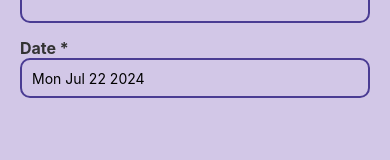
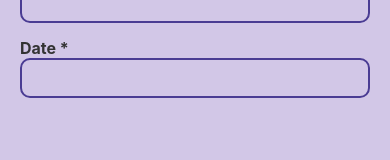
Before and after one commit to cold-flatwhite/assignment2, a React Native app: screen /AddDiet in a window 390 px wide. Shown: the part 281-441 px from the top of the page. Built offline with nearby package versions, Linux system fonts and the light colour scheme.

Commit message:
Implemented conditional title display: "Edit" for editing mode and "Add" for adding new diet entries. For both Activity and Diet

```diff
--- a/screens/AddActivityScreen.js
+++ b/screens/AddActivityScreen.js
@@ -8,7 +8,7 @@ import { AntDesign } from '@expo/vector-icons';
 import Checkbox from 'expo-checkbox';
 
 const AddActivityScreen = ({ route, navigation }) => {
-  const { item } = route.params || {}; // Handle if no item is passed (i.e., add mode)
+  const { item } = route.params || {};
   const { addActivity, updateActivity, removeActivity } = useActivity();
 
   const [activityType, setActivityType] = useState(item ? item.itemType : null);
@@ -28,6 +28,7 @@ const AddActivityScreen = ({ route, navigation }) => {
 
   useEffect(() => {
     navigation.setOptions({
+      title: 'Edit',
       headerRight: () => (
         item ? (
           <PressableButton
--- a/screens/AddDietScreen.js
+++ b/screens/AddDietScreen.js
@@ -7,14 +7,14 @@ import { AntDesign } from "@expo/vector-icons";
 import Checkbox from "expo-checkbox";
 
 const DietScreen = ({ route, navigation }) => {
-  const { item } = route.params || {}; // item 为 undefined 时处理添加模式
+  const { item } = route.params || {};
 
   const { addDiet, removeDiet, updateDiet } = useDiet();
   const [dietDescription, setDietDescription] = useState(
     item ? item.itemType : ""
   );
   const [calories, setCalories] = useState(item ? item.data : "");
-  const [date, setDate] = useState(item ? new Date(item.date) : new Date());
+  const [date, setDate] = useState(item ? new Date(item.date) : null);
   const [showDatePicker, setShowDatePicker] = useState(false);
   const [special, setSpecial] = useState(item ? item.special : false);
   const [isSpecialChecked, setIsSpecialChecked] = useState(false);
@@ -22,6 +22,7 @@ const DietScreen = ({ route, navigation }) => {
   useEffect(() => {
     if (item) {
       navigation.setOptions({
+        title: 'Edit',
         headerRight: () => (
           <PressableButton
             componentStyle={styles.buttonStyle}
```
